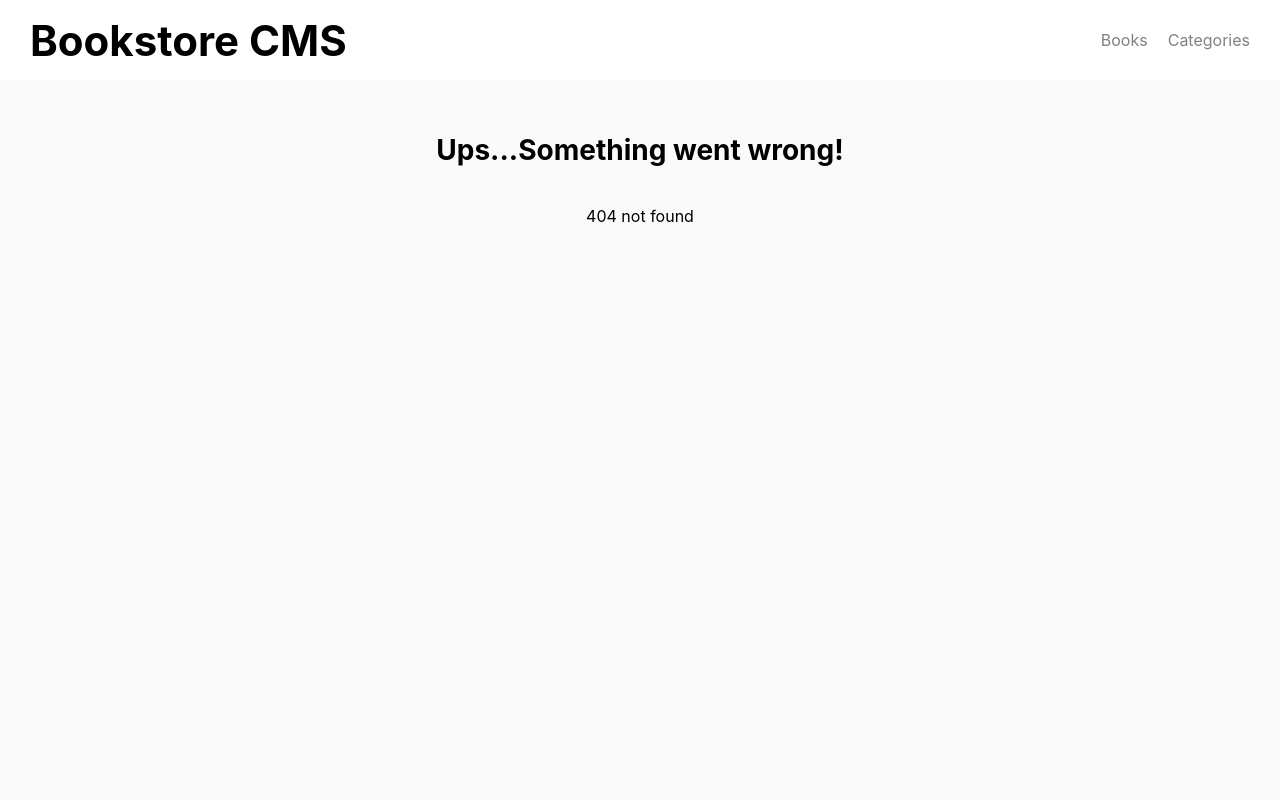
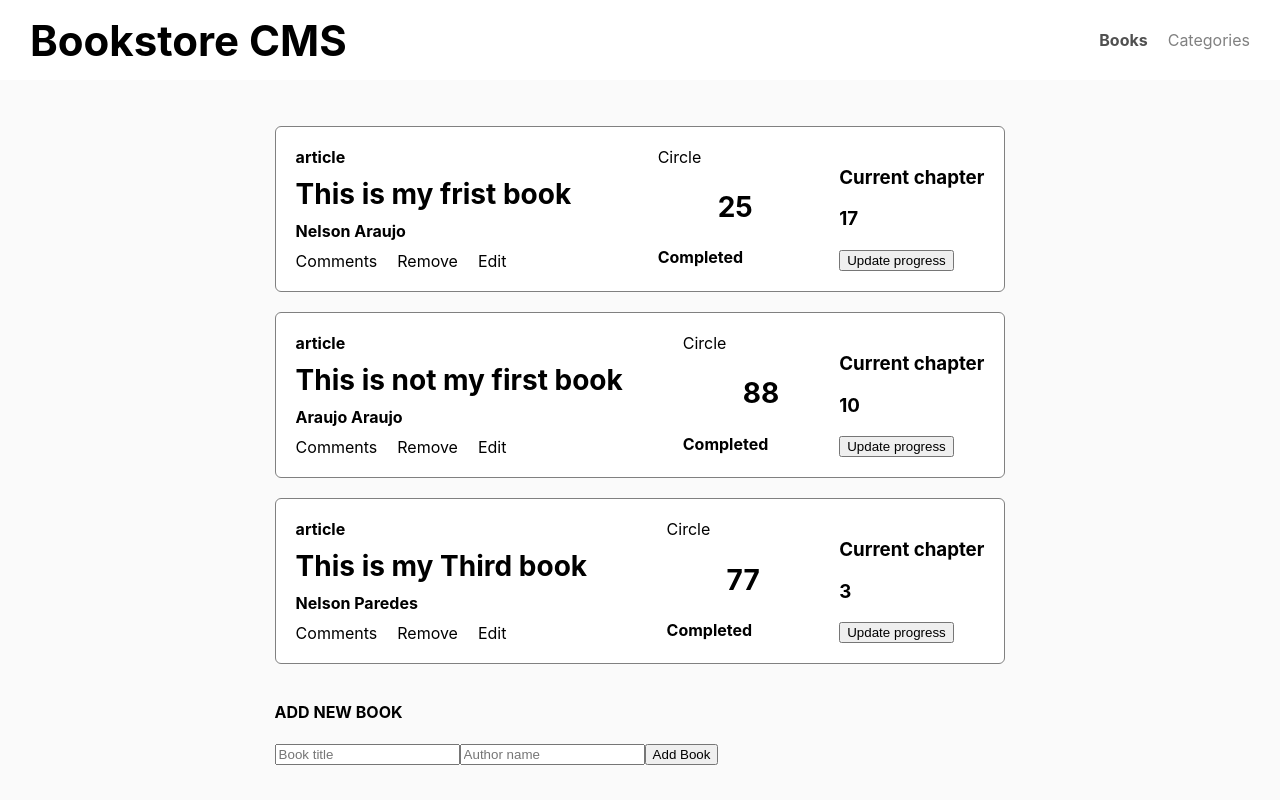
Before and after one commit to NelsonAraujo93/Bookstore, a React (Create React App) app: page / in a window 1280 px wide. Before the commit this address had no page. Built offline with nearby package versions, Linux system fonts and the light colour scheme.

Commit message:
Change routing paths ass reviewer asked

```diff
--- a/src/Router.js
+++ b/src/Router.js
@@ -11,7 +11,7 @@ function RouterNav() {
       <BrowserRouter className="app-container">
         <Navbar />
         <Routes>
-          <Route exact path="books" element={<Books />} />
+          <Route exact path="/" element={<Books />} />
           <Route path="categories" element={<Categories />} />
           <Route path="*" element={<ErrorPage />} />
         </Routes>
--- a/src/components/Navbar.js
+++ b/src/components/Navbar.js
@@ -8,7 +8,7 @@ function Navbar() {
       <ul className={styles.ul}>
         <li className={styles.li}>
           <NavLink
-            to="books"
+            to="/"
             className={({ isActive }) => {
               const active = isActive ? styles.active : styles.navLink;
               return active;
```
